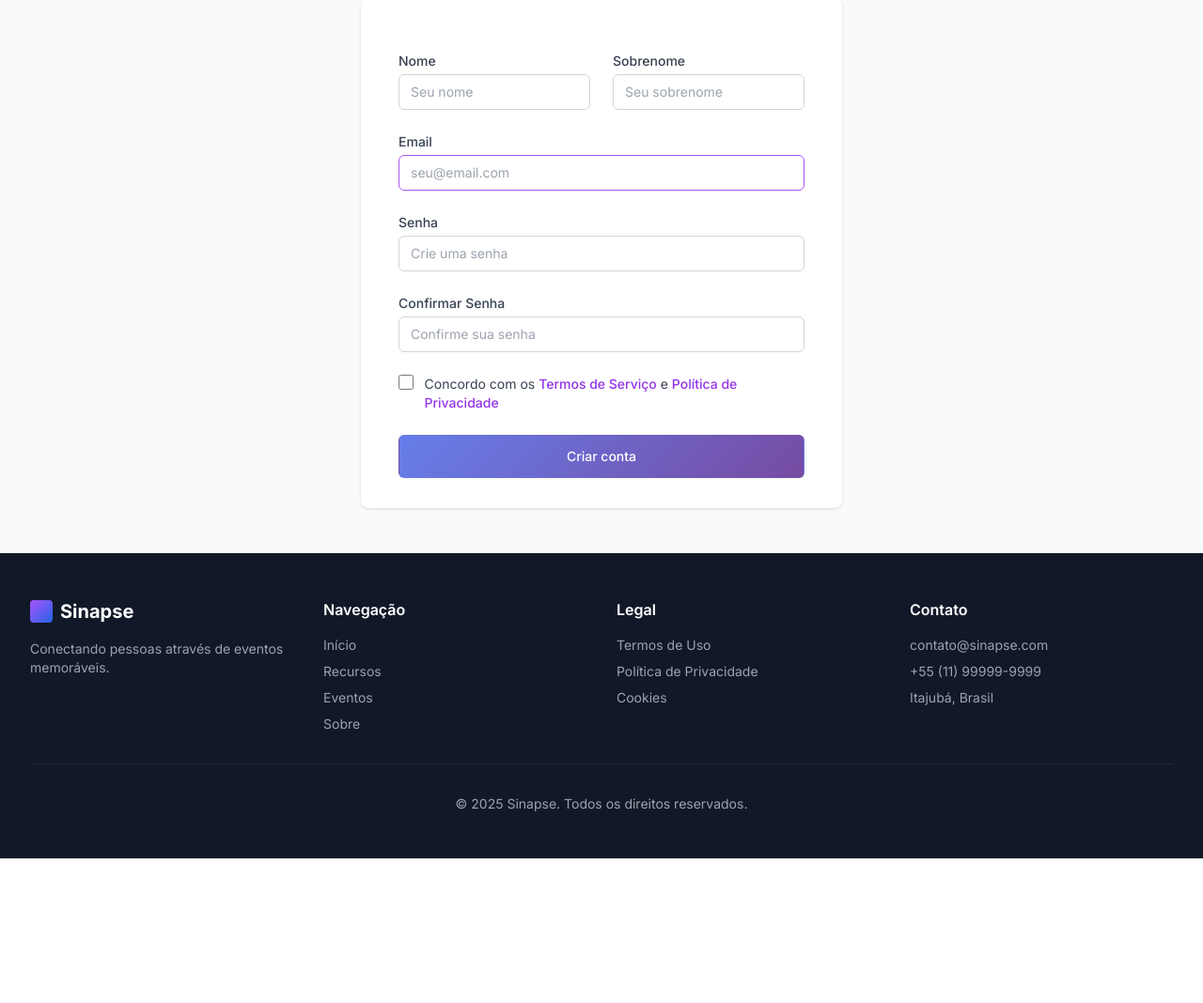
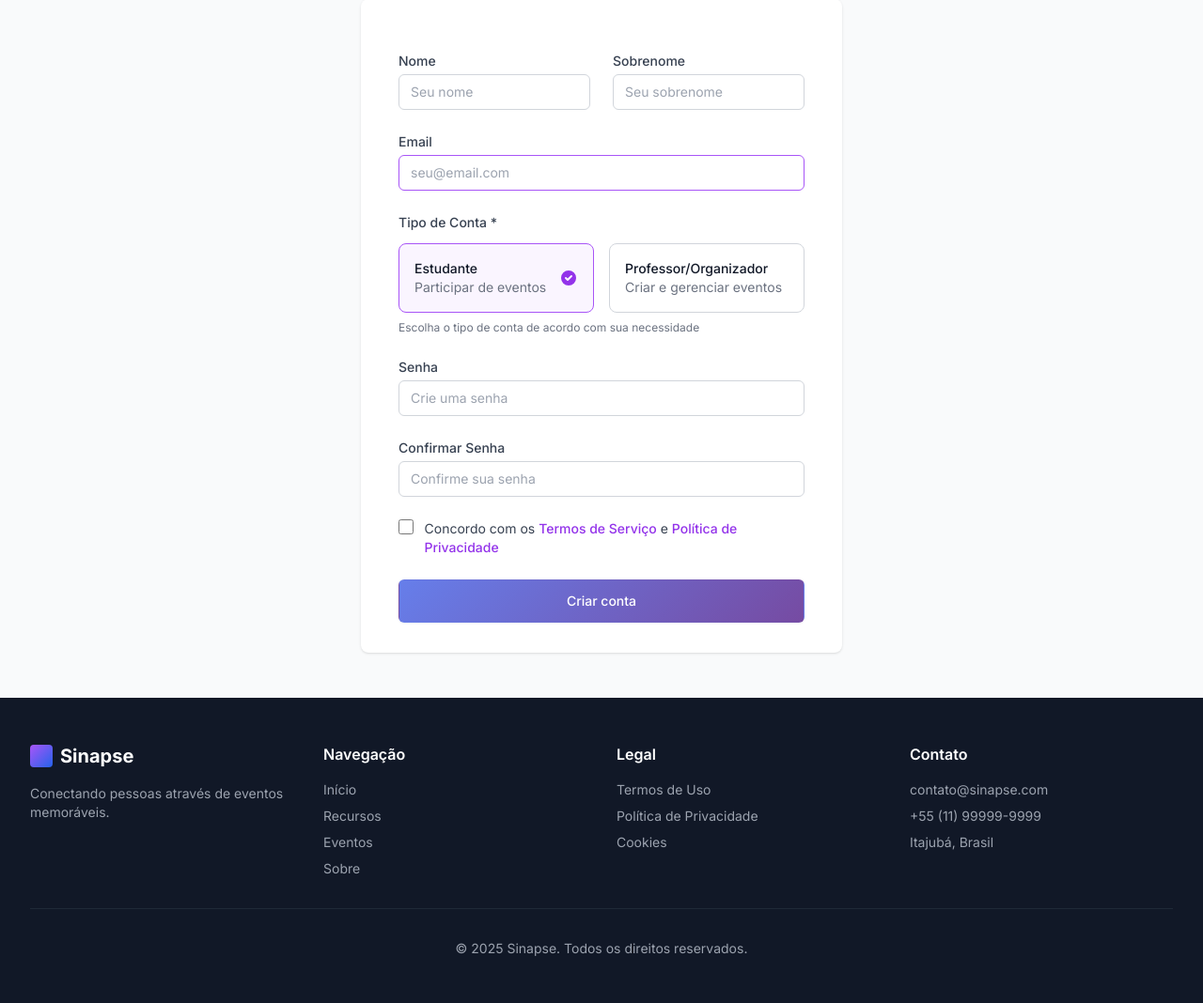
Before and after one commit to GabrielHenriqueHE/sinapse, a Django app: page /register/ in a window 1280 px wide. Shown: the part 290-1358 px from the top of the page at 94% size. Before the commit the page ends 1204 px from the top, so only its background shows below. Run offline with Django 5.2, Linux system fonts and the light colour scheme; some libraries are stand-ins or nearby versions.

Commit message:
wip: correções e implementações

```diff
--- a/apps/authentication/forms.py
+++ b/apps/authentication/forms.py
@@ -1,5 +1,6 @@
 from django import forms
 from django.contrib.auth.forms import AuthenticationForm, UserCreationForm
+from django.core.exceptions import ValidationError
 
 from apps.authentication.models import UserModel
 
@@ -37,6 +38,19 @@ class CustomUserCreationForm(UserCreationForm):
         ),
     )
 
+    # NOVO CAMPO: Tipo de conta
+    role = forms.ChoiceField(
+        choices=UserModel.Role.choices,
+        required=True,
+        widget=forms.RadioSelect(
+            attrs={
+                "class": "h-4 w-4 text-purple-600 focus:ring-purple-500 border-gray-300",
+            }
+        ),
+        initial=UserModel.Role.STUDENT,
+        label="Tipo de Conta"
+    )
+
     password1 = forms.CharField(
         required=True,
         widget=forms.PasswordInput(
@@ -69,7 +83,13 @@ class CustomUserCreationForm(UserCreationForm):
 
     class Meta:
         model = UserModel
-        fields = ("first_name", "last_name", "email", "password1", "password2")
+        fields = ("first_name", "last_name", "email", "role", "password1", "password2")
+
+    def __init__(self, *args, **kwargs):
+        super().__init__(*args, **kwargs)
+        # Remover a ajuda padrão de senha do Django (opcional)
+        self.fields['password1'].help_text = None
+        self.fields['password2'].help_text = None
 
 
 class CustomAuthenticationForm(AuthenticationForm):
--- a/apps/authentication/models.py
+++ b/apps/authentication/models.py
@@ -11,7 +11,6 @@ class UserManager(BaseUserManager):
         """
         Cria e salva um usuário com o e-mail e senha fornecidos.
         """
-
         if not email:
             raise ValueError("O usuário deve ter um endereço de e-mail!")
 
@@ -42,6 +41,7 @@ class UserModel(AbstractUser, BaseModel):
     class Role(models.TextChoices):
         STUDENT = "STUDENT", _("Estudante")
         TEACHER = "TEACHER", _("Professor")
+        ADMIN = "ADMIN", _("Administrador")
 
     username = None
 
@@ -66,3 +66,24 @@ class UserModel(AbstractUser, BaseModel):
     class Meta:
         db_table = "tb_users"
         indexes = [models.Index(fields=["email"])]
+
+    def __str__(self):
+        return f"{self.first_name} {self.last_name} ({self.email})"
+
+    @property
+    def is_student(self):
+        return self.role == self.Role.STUDENT
+
+    @property
+    def is_teacher(self):
+        return self.role == self.Role.TEACHER
+
+    @property
+    def is_admin(self):
+        return self.role == self.Role.ADMIN
+
+    def get_full_name(self):
+        return f"{self.first_name} {self.last_name}"
+
+    def get_role_display_name(self):
+        return dict(self.Role.choices).get(self.role, self.role)
--- a/apps/authentication/templates/register.html
+++ b/apps/authentication/templates/register.html
@@ -94,6 +94,58 @@
                     {% endif %}
                 </div>
 
+                <!-- NOVO CAMPO: Tipo de Conta -->
+                <div>
+                    <label class="block text-sm font-medium text-gray-700 mb-3">
+                        Tipo de Conta *
+                    </label>
+                    <div class="grid grid-cols-1 gap-4 sm:grid-cols-2">
+                        <label class="relative flex cursor-pointer rounded-lg border border-gray-300 p-4 focus:outline-none">
+                            <input type="radio" name="role" value="STUDENT" class="sr-only"
+                                   {% if form.role.value == 'STUDENT' or not form.role.value %}checked{% endif %}>
+                            <div class="flex w-full items-center justify-between">
+                                <div class="flex items-center">
+                                    <div class="text-sm">
+                                        <p class="font-medium text-gray-900">Estudante</p>
+                                        <p class="text-gray-500">Participar de eventos</p>
+                                    </div>
+                                </div>
+                                <div class="flex-shrink-0 text-purple-600">
+                                    <svg class="h-5 w-5" viewBox="0 0 20 20" fill="currentColor">
+                                        <path fill-rule="evenodd" d="M10 18a8 8 0 100-16 8 8 0 000 16zm3.707-9.293a1 1 0 00-1.414-1.414L9 10.586 7.707 9.293a1 1 0 00-1.414 1.414l2 2a1 1 0 001.414 0l4-4z" clip-rule="evenodd" />
+                                    </svg>
+                                </div>
+                            </div>
+                        </label>
+
+                        <label class="relative flex cursor-pointer rounded-lg border border-gray-300 p-4 focus:outline-none">
+                            <input type="radio" name="role" value="TEACHER" class="sr-only"
+                                   {% if form.role.value == 'TEACHER' %}checked{% endif %}>
+                            <div class="flex w-full items-center justify-between">
+                                <div class="flex items-center">
+                                    <div class="text-sm">
+                                        <p class="font-medium text-gray-900">Professor/Organizador</p>
+                                        <p class="text-gray-500">Criar e gerenciar eventos</p>
+                                    </div>
+                                </div>
+                                <div class="flex-shrink-0 text-purple-600">
+                                    <svg class="h-5 w-5" viewBox="0 0 20 20" fill="currentColor">
+                                        <path fill-rule="evenodd" d="M10 18a8 8 0 100-16 8 8 0 000 16zm3.707-9.293a1 1 0 00-1.414-1.414L9 10.586 7.707 9.293a1 1 0 00-1.414 1.414l2 2a1 1 0 001.414 0l4-4z" clip-rule="evenodd" />
+                                    </svg>
+                                </div>
+                            </div>
+                        </label>
+                    </div>
+                    {% if form.role.errors %}
+                        <div class="mt-1 text-sm text-red-600">
+                            {{ form.role.errors.0 }}
+                        </div>
+                    {% endif %}
+                    <p class="text-xs text-gray-500 mt-2">
+                        Escolha o tipo de conta de acordo com sua necessidade
+                    </p>
+                </div>
+
                 <div>
                     <label for="{{ form.password1.id_for_label }}" class="block text-sm font-medium text-gray-700">
                         Senha
@@ -148,4 +200,48 @@
         </div>
     </div>
 </div>
+
+<style>
+    /* Estilo para os cards de seleção de role */
+    input[name="role"]:checked + div {
+        background-color: #faf5ff;
+    }
+
+    input[name="role"]:checked + div .text-purple-600 {
+        display: block;
+    }
+
+    input[name="role"] + div .text-purple-600 {
+        display: none;
+    }
+</style>
+
+<script>
+    document.addEventListener('DOMContentLoaded', function() {
+        // Adicionar interatividade aos cards de seleção de role
+        const roleCards = document.querySelectorAll('input[name="role"]');
+
+        roleCards.forEach(card => {
+            card.addEventListener('change', function() {
+                // Remover seleção de todos os cards
+                document.querySelectorAll('input[name="role"]').forEach(c => {
+                    c.parentElement.classList.remove('border-purple-500', 'bg-purple-50');
+                    c.parentElement.classList.add('border-gray-300');
+                });
+
+                // Adicionar seleção ao card clicado
+                if (this.checked) {
+                    this.parentElement.classList.add('border-purple-500', 'bg-purple-50');
+                    this.parentElement.classList.remove('border-gray-300');
+                }
+            });
+
+            // Inicializar estado dos cards
+            if (card.checked) {
+                card.parentElement.classList.add('border-purple-500', 'bg-purple-50');
+                card.parentElement.classList.remove('border-gray-300');
+            }
+        });
+    });
+</script>
 {% endblock %}
--- a/apps/authentication/views.py
+++ b/apps/authentication/views.py
@@ -27,7 +27,13 @@ def register(request):
         if form.is_valid():
             user = form.save()
             login(request, user)
-            messages.success(request, "Cadastro realizado com sucesso!")
+
+            # Mensagem personalizada baseada no tipo de conta
+            if user.role == 'TEACHER':
+                messages.success(request, "Cadastro realizado com sucesso! Agora você pode criar e gerenciar eventos.")
+            else:
+                messages.success(request, "Cadastro realizado com sucesso! Agora você pode participar de eventos.")
+
             return redirect("events_index")
         else:
             messages.error(request, "Por favor, corrija os erros abaixo.")
@@ -56,7 +62,13 @@ def auth_login(request):
                 remember_me = form.cleaned_data.get("remember_me")
                 if not remember_me:
                     request.session.set_expiry(0)
-                messages.success(request, f"Bem-vindo de volta, {user.first_name}!")
+
+                # Mensagem personalizada baseada no tipo de conta
+                if user.role == 'TEACHER':
+                    messages.success(request, f"Bem-vindo de volta, Professor {user.first_name}!")
+                else:
+                    messages.success(request, f"Bem-vindo de volta, {user.first_name}!")
+
                 return redirect("events_index")
         else:
             messages.error(request, "Email ou senha inválidos.")
--- a/config/settings.py
+++ b/config/settings.py
@@ -20,7 +20,7 @@ SECRET_KEY = "django-insecure-5enaj_2x=c7y27g20%b-gek%m(3)m1$7w4+9l2ri)snrd3)7a1
 
 DEBUG = True
 
-ALLOWED_HOSTS = []
+ALLOWED_HOSTS = ["*"]
 
 INSTALLED_APPS = [
     "django.contrib.admin",
```
Also changed, not shown: apps/events/templates/events/event_details.html (+6 -4 lines), apps/authentication/migrations/0005_alter_usermodel_role.py (added), apps/events/migrations/0005_insert_initial_categories.py (added).
